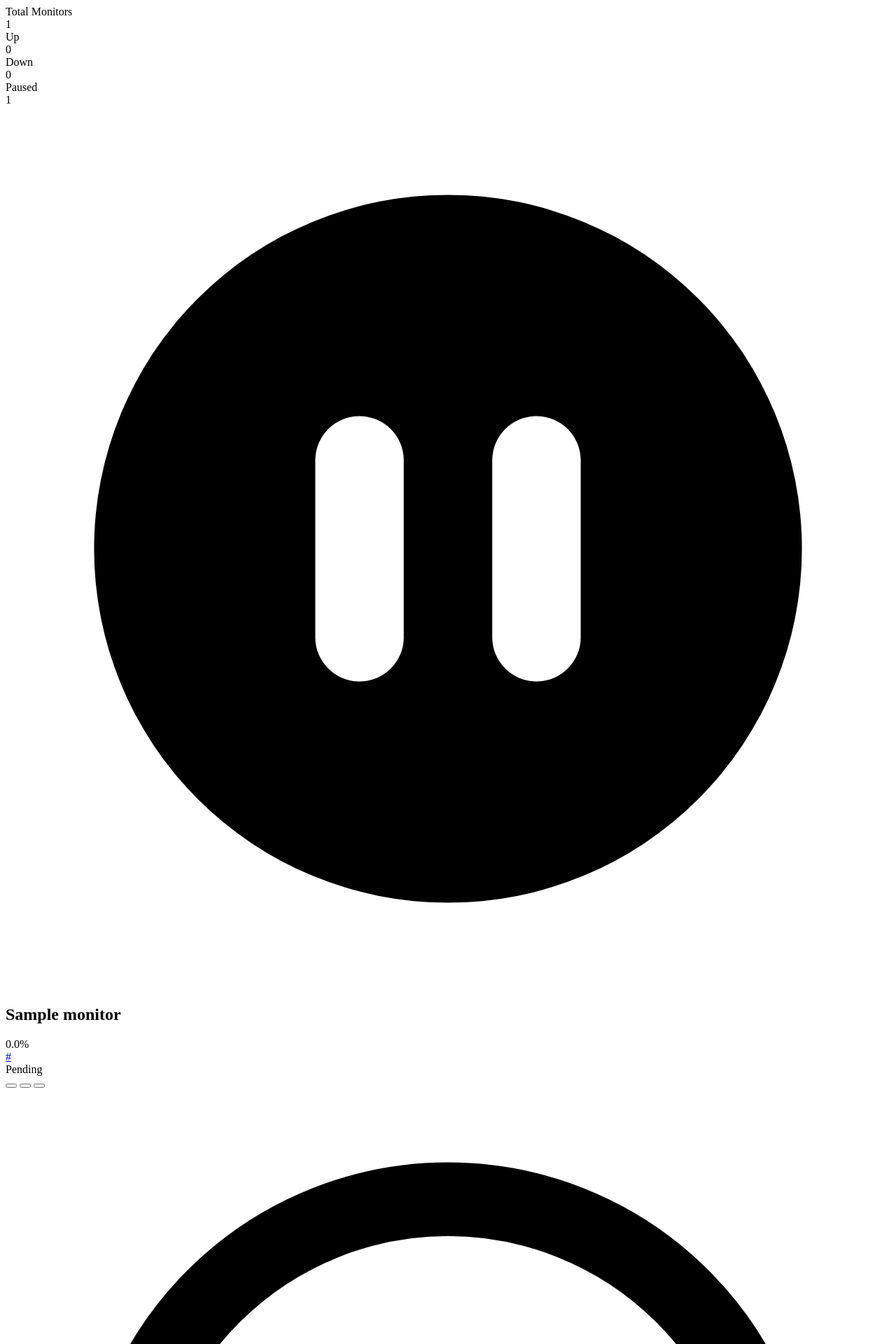
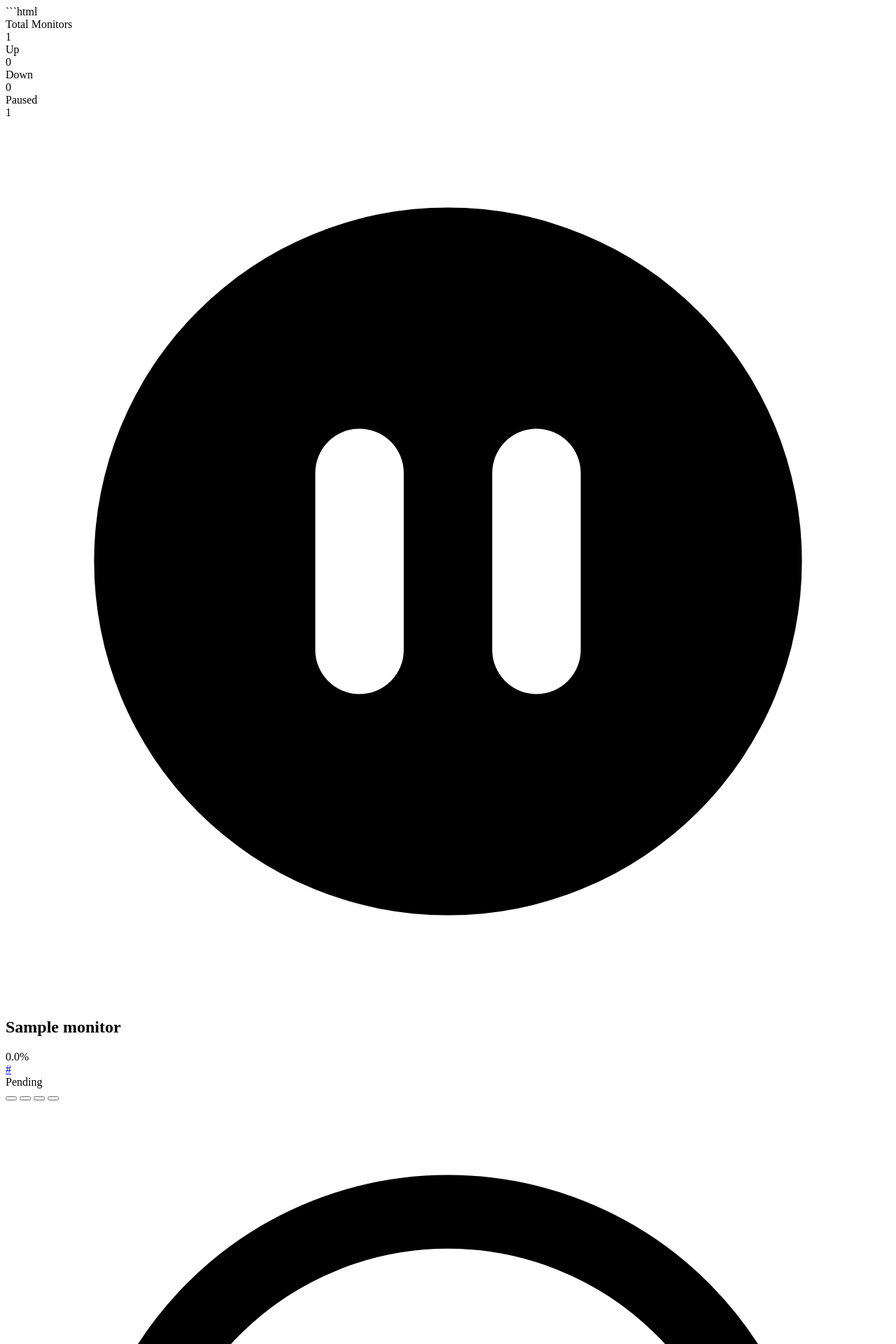
Before and after one commit to Hamilwt/uptime-monitor, a FastAPI app: template app/templates/_monitor_list.html in a window 1280 px wide. Shown: the top 1920 px of the page at 70% size. Run offline with FastAPI, Linux system fonts and the light colour scheme; the template is opened without the code that fills it: most values are stand-ins (such as "Sample title", 1, 10 or a date in 2020); parts of the project's set-up code (start-up, migrations or seed data) failed here and were passed over.

Commit message:
feat: add edit buttons, htmx loading spinners, and IST timezone to monitor list

````diff
--- a/app/templates/_monitor_list.html
+++ b/app/templates/_monitor_list.html
@@ -1,4 +1,11 @@
-<!-- Calculate Live Stats using Jinja Namespaces -->
+```html
+<style>
+    /* HTMX Loading Spinner Logic */
+    .ping-btn .spinner { display: none; }
+    .ping-btn.htmx-request .icon { display: none; }
+    .ping-btn.htmx-request .spinner { display: inline-block; }
+</style>
+
 {% set stats = namespace(up=0, down=0, paused=0, total=monitors|length) %}
 {% for m in monitors %}
     {% if not m.is_active %}
@@ -10,38 +17,40 @@
     {% endif %}
 {% endfor %}
 
-<!-- Top Summary Dashboard -->
 <div class="grid grid-cols-2 md:grid-cols-4 gap-4 mb-8">
     <div class="bg-slate-900 border border-slate-800 rounded-xl p-5 shadow-sm">
         <div class="text-slate-500 text-xs font-medium uppercase tracking-wider mb-1">Total Monitors</div>
         <div class="text-2xl font-semibold text-white">{{ stats.total }}</div>
     </div>
+
     <div class="bg-slate-900 border border-slate-800 rounded-xl p-5 shadow-sm">
         <div class="text-emerald-500 text-xs font-medium uppercase tracking-wider mb-1 flex items-center gap-1">
-            <div class="w-2 h-2 rounded-full bg-emerald-500"></div> Up
+            <div class="w-2 h-2 rounded-full bg-emerald-500"></div>
+            Up
         </div>
         <div class="text-2xl font-semibold text-white">{{ stats.up }}</div>
     </div>
+
     <div class="bg-slate-900 border border-slate-800 rounded-xl p-5 shadow-sm">
         <div class="text-red-500 text-xs font-medium uppercase tracking-wider mb-1 flex items-center gap-1">
-            <div class="w-2 h-2 rounded-full bg-red-500"></div> Down
+            <div class="w-2 h-2 rounded-full bg-red-500"></div>
+            Down
         </div>
         <div class="text-2xl font-semibold text-white">{{ stats.down }}</div>
     </div>
+
     <div class="bg-slate-900 border border-slate-800 rounded-xl p-5 shadow-sm">
         <div class="text-slate-500 text-xs font-medium uppercase tracking-wider mb-1 flex items-center gap-1">
-            <div class="w-2 h-2 rounded-full bg-slate-500"></div> Paused
+            <div class="w-2 h-2 rounded-full bg-slate-500"></div>
+            Paused
         </div>
         <div class="text-2xl font-semibold text-white">{{ stats.paused }}</div>
     </div>
 </div>
 
-<!-- Monitor List -->
 {% if not monitors %}
     <div class="text-center py-20 border border-slate-800 border-dashed rounded-xl bg-slate-900/50">
-        <svg class="w-12 h-12 text-slate-600 mx-auto mb-4" fill="none" viewBox="0 0 24 24" stroke="currentColor"><path stroke-linecap="round" stroke-linejoin="round" stroke-width="1.5" d="M9.75 17L9 20l-1 1h8l-1-1-.75-3M3 13h18M5 17h14a2 2 0 002-2V5a2 2 0 00-2-2H5a2 2 0 00-2 2v10a2 2 0 002 2z"></path></svg>
         <p class="text-slate-400 font-medium">No monitors configured yet.</p>
-        <p class="text-slate-500 text-sm mt-1">Add a URL above to start tracking uptime.</p>
     </div>
 {% else %}
     <div class="space-y-3">
@@ -54,21 +63,25 @@
 
             <div class="bg-slate-900 border border-slate-800 rounded-xl p-4 sm:p-5 flex flex-col lg:flex-row lg:items-center justify-between gap-6 transition-all hover:border-slate-700 shadow-sm {% if not monitor.is_active %}opacity-60 grayscale{% endif %}">
 
-                <!-- Left: Status Icon & Details -->
                 <div class="flex items-center gap-4 lg:w-1/3">
-                    <!-- Big Status Icon -->
                     <div class="flex-shrink-0">
                         {% if not monitor.is_active %}
                             <div class="w-10 h-10 rounded-full bg-slate-800 flex items-center justify-center">
-                                <svg class="w-5 h-5 text-slate-400" fill="currentColor" viewBox="0 0 20 20"><path fill-rule="evenodd" d="M18 10a8 8 0 11-16 0 8 8 0 0116 0zM7 8a1 1 0 012 0v4a1 1 0 11-2 0V8zm5-1a1 1 0 00-1 1v4a1 1 0 102 0V8a1 1 0 00-1-1z" clip-rule="evenodd"></path></svg>
+                                <svg class="w-5 h-5 text-slate-400" fill="currentColor" viewBox="0 0 20 20">
+                                    <path fill-rule="evenodd" d="M18 10a8 8 0 11-16 0 8 8 0 0116 0zM7 8a1 1 0 012 0v4a1 1 0 11-2 0V8zm5-1a1 1 0 00-1 1v4a1 1 0 102 0V8a1 1 0 00-1-1z" clip-rule="evenodd"></path>
+                                </svg>
                             </div>
                         {% elif open_incident %}
                             <div class="w-10 h-10 rounded-full bg-red-500/10 flex items-center justify-center border border-red-500/20">
-                                <svg class="w-6 h-6 text-red-500 animate-pulse" fill="none" viewBox="0 0 24 24" stroke="currentColor"><path stroke-linecap="round" stroke-linejoin="round" stroke-width="2" d="M12 9v2m0 4h.01m-6.938 4h13.856c1.54 0 2.502-1.667 1.732-3L13.732 4c-.77-1.333-2.694-1.333-3.464 0L3.34 16c-.77 1.333.192 3 1.732 3z"></path></svg>
+                                <svg class="w-6 h-6 text-red-500 animate-pulse" fill="none" viewBox="0 0 24 24" stroke="currentColor">
+                                    <path stroke-linecap="round" stroke-linejoin="round" stroke-width="2" d="M12 9v2m0 4h.01m-6.938 4h13.856c1.54 0 2.502-1.667 1.732-3L13.732 4c-.77-1.333-2.694-1.333-3.464 0L3.34 16c-.77 1.333.192 3 1.732 3z"></path>
+                                </svg>
                             </div>
                         {% elif latest and latest.is_up %}
                             <div class="w-10 h-10 rounded-full bg-emerald-500/10 flex items-center justify-center border border-emerald-500/20">
-                                <svg class="w-6 h-6 text-emerald-500" fill="none" viewBox="0 0 24 24" stroke="currentColor"><path stroke-linecap="round" stroke-linejoin="round" stroke-width="2" d="M5 13l4 4L19 7"></path></svg>
+                                <svg class="w-6 h-6 text-emerald-500" fill="none" viewBox="0 0 24 24" stroke="currentColor">
+                                    <path stroke-linecap="round" stroke-linejoin="round" stroke-width="2" d="M5 13l4 4L19 7"></path>
+                                </svg>
                             </div>
                         {% else %}
                             <div class="w-10 h-10 rounded-full bg-slate-800 flex items-center justify-center">
@@ -77,7 +90,6 @@
                         {% endif %}
                     </div>
 
-                    <!-- Text Data -->
                     <div class="min-w-0">
                         <div class="flex items-center gap-2 mb-0.5">
                             <h2 class="text-base font-semibold text-white truncate">{{ monitor.name }}</h2>
@@ -87,70 +99,118 @@
                                 </span>
                             {% endif %}
                         </div>
-                        <a href="{{ monitor.url }}" target="_blank" class="text-sm text-slate-500 hover:text-blue-400 transition-colors truncate block">{{ monitor.url }}</a>
+
+                        <a href="{{ monitor.url }}" target="_blank" class="text-sm text-slate-500 hover:text-blue-400 transition-colors truncate block">
+                            {{ monitor.url }}
+                        </a>
                     </div>
                 </div>
 
-                <!-- Middle: Visual Ping History (UptimeRobot Style Bars) -->
                 <div class="flex-grow flex flex-col justify-center overflow-x-auto no-scrollbar">
                     {% set recent_results = monitor.results|sort(attribute='checked_at') %}
                     {% set display_results = recent_results[-40:] %}
 
                     <div class="flex items-end gap-[3px] h-8 min-w-max">
-                        <!-- Fill empty slots if less than 40 checks -->
                         {% for _ in range(40 - display_results|length) %}
                             <div class="w-1.5 h-4 bg-slate-800/50 rounded-full"></div>
                         {% endfor %}
 
-                        <!-- Render actual pings -->
                         {% for res in display_results %}
                             {% if res.is_up %}
                                 <div class="w-1.5 h-full bg-emerald-500 rounded-full cursor-help hover:bg-emerald-400 transition-colors"
-                                     title="Up: {{ res.response_time_ms }}ms ({{ res.checked_at.strftime('%H:%M:%S') }})"></div>
+                                     title="Up: {{ res.response_time_ms }}ms ({{ res.checked_at|ist }})"></div>
                             {% else %}
                                 <div class="w-1.5 h-full bg-red-500 rounded-full cursor-help hover:bg-red-400 transition-colors"
-                                     title="Down: {{ res.error_message or 'HTTP ' ~ res.status_code }} ({{ res.checked_at.strftime('%H:%M:%S') }})"></div>
+                                     title="Down: {{ res.error_message or 'HTTP ' ~ res.status_code }} ({{ res.checked_at|ist }})"></div>
                             {% endif %}
                         {% endfor %}
                     </div>
+
                     {% if open_incident %}
                         <div class="text-xs text-red-400 font-mono mt-1.5 flex items-center gap-1">
-                            Current Outage started at {{ open_incident.started_at.strftime('%H:%M:%S UTC') }}
+                            Current Outage started at {{ open_incident.started_at|ist }}
                         </div>
                     {% endif %}
                 </div>
 
-                <!-- Right: Action Buttons & Latency -->
                 <div class="flex items-center justify-between lg:justify-end gap-6 lg:w-1/4">
-                    <!-- Latency -->
                     <div class="text-right hidden sm:block">
                         {% if latest and latest.is_up %}
-                            <div class="text-sm font-mono text-white">{{ latest.response_time_ms }} <span class="text-xs text-slate-500">ms</span></div>
-                            <div class="text-[10px] text-slate-500 mt-0.5">Last check</div>
+                            <div class="text-sm font-mono text-white">
+                                {{ latest.response_time_ms }}
+                                <span class="text-xs text-slate-500">ms</span>
+                            </div>
+                            <div class="text-[10px] text-slate-500 mt-0.5">
+                                Last check {{ latest.checked_at|ist }}
+                            </div>
                         {% elif latest and not latest.is_up %}
-                            <div class="text-sm font-mono text-red-400 truncate max-w-[80px]">Failed</div>
+                            <div class="text-sm font-mono text-red-400 truncate max-w-[80px]"
+                                 title="{{ latest.error_message or 'Failed' }}">
+                                {{ latest.error_message or 'Failed' }}
+                            </div>
                         {% else %}
                             <div class="text-sm text-slate-600">Pending</div>
                         {% endif %}
                     </div>
 
-                    <!-- Icon Buttons -->
                     <div class="flex items-center gap-1 border border-slate-800 bg-slate-950 rounded-lg p-1">
-                        <button hx-post="/monitors/{{ monitor.id }}/check-now" hx-target="#monitor-list" title="Force Check"
-                            class="p-1.5 text-slate-400 hover:text-blue-400 hover:bg-slate-800 rounded transition-colors">
-                            <svg class="w-4 h-4" fill="none" viewBox="0 0 24 24" stroke="currentColor"><path stroke-linecap="round" stroke-linejoin="round" stroke-width="2" d="M4 4v5h.582m15.356 2A8.001 8.001 0 004.582 9m0 0H9m11 11v-5h-.581m0 0a8.003 8.003 0 01-15.357-2m15.357 2H15"></path></svg>
+                        <!-- Loading Spinner Force Check Button -->
+                        <button
+                            hx-post="/monitors/{{ monitor.id }}/check-now"
+                            hx-target="#monitor-list"
+                            title="Force Check"
+                            class="ping-btn relative flex items-center justify-center p-1.5 w-7 h-7 text-slate-400 hover:text-blue-400 hover:bg-slate-800 rounded transition-colors">
+                            <svg class="icon w-4 h-4" fill="none" viewBox="0 0 24 24" stroke="currentColor">
+                                <path stroke-linecap="round" stroke-linejoin="round" stroke-width="2" d="M4 4v5h.582m15.356 2A8.001 8.001 0 004.582 9m0 0H9m11 11v-5h-.581m0 0a8.003 8.003 0 01-15.357-2m15.357 2H15"></path>
+                            </svg>
+
+                            <svg class="spinner w-4 h-4 animate-spin text-blue-400"
+                                 xmlns="http://www.w3.org/2000/svg"
+                                 fill="none"
+                                 viewBox="0 0 24 24">
+                                <circle class="opacity-25" cx="12" cy="12" r="10" stroke="currentColor" stroke-width="4"></circle>
+                                <path class="opacity-75"
+                                      fill="currentColor"
+                                      d="M4 12a8 8 0 018-8V0C5.373 0 0 5.373 0 12h4zm2 5.291A7.962 7.962 0 014 12H0c0 3.042 1.135 5.824 3 7.938l3-2.647z"></path>
+                            </svg>
                         </button>
-                        <button hx-post="/monitors/{{ monitor.id }}/pause" hx-target="#monitor-list" title="Pause/Resume"
-                            class="p-1.5 text-slate-400 hover:text-white hover:bg-slate-800 rounded transition-colors">
+
+                        <!-- New Edit Button -->
+                        <button
+                            hx-get="/monitors/{{ monitor.id }}/edit"
+                            hx-target="#modal-container"
+                            title="Edit Monitor"
+                            class="p-1.5 w-7 h-7 flex items-center justify-center text-slate-400 hover:text-white hover:bg-slate-800 rounded transition-colors">
+                            <svg class="w-4 h-4" fill="none" viewBox="0 0 24 24" stroke="currentColor">
+                                <path stroke-linecap="round" stroke-linejoin="round" stroke-width="2" d="M11 5H6a2 2 0 00-2 2v11a2 2 0 002 2h11a2 2 0 002-2v-5m-1.414-9.414a2 2 0 112.828 2.828L11.828 15H9v-2.828l8.586-8.586z"></path>
+                            </svg>
+                        </button>
+
+                        <button
+                            hx-post="/monitors/{{ monitor.id }}/pause"
+                            hx-target="#monitor-list"
+                            title="Pause/Resume"
+                            class="p-1.5 w-7 h-7 flex items-center justify-center text-slate-400 hover:text-white hover:bg-slate-800 rounded transition-colors">
                             {% if monitor.is_active %}
-                                <svg class="w-4 h-4" fill="currentColor" viewBox="0 0 20 20"><path fill-rule="evenodd" d="M18 10a8 8 0 11-16 0 8 8 0 0116 0zM7 8a1 1 0 012 0v4a1 1 0 11-2 0V8zm5-1a1 1 0 00-1 1v4a1 1 0 102 0V8a1 1 0 00-1-1z" clip-rule="evenodd"></path></svg>
+                                <svg class="w-4 h-4" fill="currentColor" viewBox="0 0 20 20">
+                                    <path fill-rule="evenodd" d="M18 10a8 8 0 11-16 0 8 8 0 0116 0zM7 8a1 1 0 012 0v4a1 1 0 11-2 0V8zm5-1a1 1 0 00-1 1v4a1 1 0 102 0V8a1 1 0 00-1-1z" clip-rule="evenodd"></path>
+                                </svg>
                             {% else %}
-                                <svg class="w-4 h-4" fill="currentColor" viewBox="0 0 20 20"><path fill-rule="evenodd" d="M10 18a8 8 0 100-16 8 8 0 000 16zM9.555 7.168A1 1 0 008 8v4a1 1 0 001.555.832l3-2a1 1 0 000-1.664l-3-2z" clip-rule="evenodd"></path></svg>
+                                <svg class="w-4 h-4" fill="currentColor" viewBox="0 0 20 20">
+                                    <path fill-rule="evenodd" d="M10 18a8 8 0 100-16 8 8 0 000 16zM9.555 7.168A1 1 0 008 8v4a1 1 0 001.555.832l3-2a1 1 0 000-1.664l-3-2z" clip-rule="evenodd"></path>
+                                </svg>
                             {% endif %}
                         </button>
-                        <button hx-delete="/monitors/{{ monitor.id }}" hx-target="#monitor-list" hx-confirm="Delete this monitor?" title="Delete"
-                            class="p-1.5 text-slate-400 hover:text-red-400 hover:bg-slate-800 rounded transition-colors">
-                            <svg class="w-4 h-4" fill="none" viewBox="0 0 24 24" stroke="currentColor"><path stroke-linecap="round" stroke-linejoin="round" stroke-width="2" d="M19 7l-.867 12.142A2 2 0 0116.138 21H7.862a2 2 0 01-1.995-1.858L5 7m5 4v6m4-6v6m1-10V4a1 1 0 00-1-1h-4a1 1 0 00-1 1v3M4 7h16"></path></svg>
+
+                        <button
+                            hx-delete="/monitors/{{ monitor.id }}"
+                            hx-target="#monitor-list"
+                            hx-confirm="Delete this monitor?"
+                            title="Delete"
+                            class="p-1.5 w-7 h-7 flex items-center justify-center text-slate-400 hover:text-red-400 hover:bg-slate-800 rounded transition-colors">
+                            <svg class="w-4 h-4" fill="none" viewBox="0 0 24 24" stroke="currentColor">
+                                <path stroke-linecap="round" stroke-linejoin="round" stroke-width="2" d="M19 7l-.867 12.142A2 2 0 0116.138 21H7.862a2 2 0 01-1.995-1.858L5 7m5 4v6m4-6v6m1-10V4a1 1 0 00-1-1h-4a1 1 0 00-1 1v3M4 7h16"></path>
+                            </svg>
                         </button>
                     </div>
                 </div>
@@ -158,25 +218,31 @@
         {% endfor %}
     </div>
 
-    <!-- Resolved Incidents Timeline -->
     {% if recent_incidents %}
         <div class="mt-8 bg-slate-900 border border-slate-800 rounded-xl overflow-hidden shadow-sm">
             <div class="px-5 py-3 border-b border-slate-800 bg-slate-950/50 flex items-center gap-2">
-                <svg class="w-4 h-4 text-slate-500" fill="none" viewBox="0 0 24 24" stroke="currentColor"><path stroke-linecap="round" stroke-linejoin="round" stroke-width="2" d="M12 8v4l3 3m6-3a9 9 0 11-18 0 9 9 0 0118 0z"></path></svg>
+                <svg class="w-4 h-4 text-slate-500" fill="none" viewBox="0 0 24 24" stroke="currentColor">
+                    <path stroke-linecap="round" stroke-linejoin="round" stroke-width="2" d="M12 8v4l3 3m6-3a9 9 0 11-18 0 9 9 0 0118 0z"></path>
+                </svg>
                 <h3 class="text-xs font-semibold text-slate-400 uppercase tracking-wider">Incident History</h3>
             </div>
+
             <ul class="divide-y divide-slate-800/50">
                 {% for incident in recent_incidents %}
                     {% set duration = incident.resolved_at - incident.started_at %}
+
                     <li class="px-5 py-3 text-sm flex items-center justify-between hover:bg-slate-800/30 transition-colors">
                         <div class="flex items-center gap-3">
                             <div class="w-1.5 h-1.5 rounded-full bg-slate-600"></div>
                             <span class="font-medium text-slate-200">{{ incident.monitor.name }}</span>
                             <span class="text-slate-500">recovered from an outage</span>
                         </div>
+
                         <div class="text-slate-400 font-mono text-xs flex items-center gap-4">
-                            <span>{{ incident.started_at.strftime('%H:%M') }} → {{ incident.resolved_at.strftime('%H:%M') }}</span>
-                            <span class="bg-slate-950 border border-slate-800 px-2 py-0.5 rounded text-slate-400">{{ duration.seconds // 60 }}m {{ duration.seconds % 60 }}s</span>
+                            <span>{{ incident.started_at|ist }} → {{ incident.resolved_at|ist }}</span>
+                            <span class="bg-slate-950 border border-slate-800 px-2 py-0.5 rounded text-slate-400">
+                                {{ duration.seconds // 60 }}m {{ duration.seconds % 60 }}s
+                            </span>
                         </div>
                     </li>
                 {% endfor %}
@@ -184,3 +250,4 @@
         </div>
     {% endif %}
 {% endif %}
+```
````
